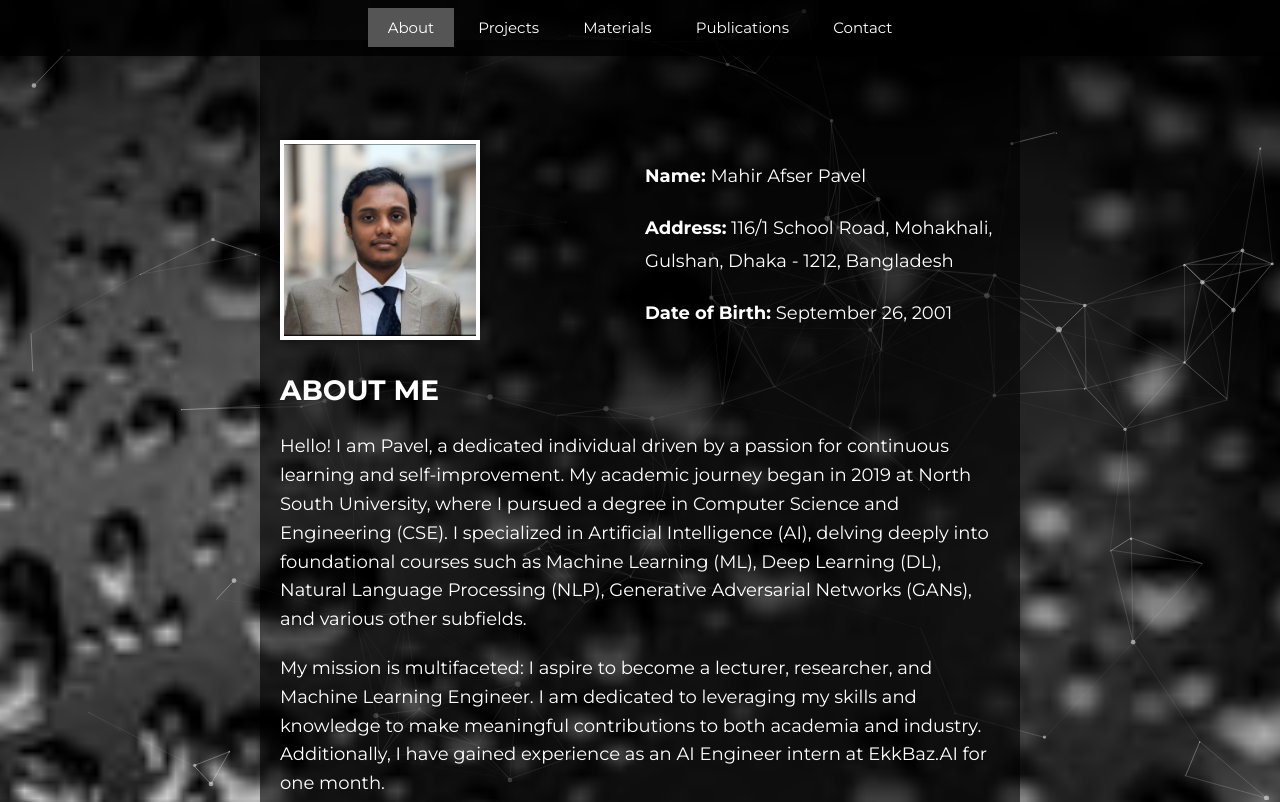
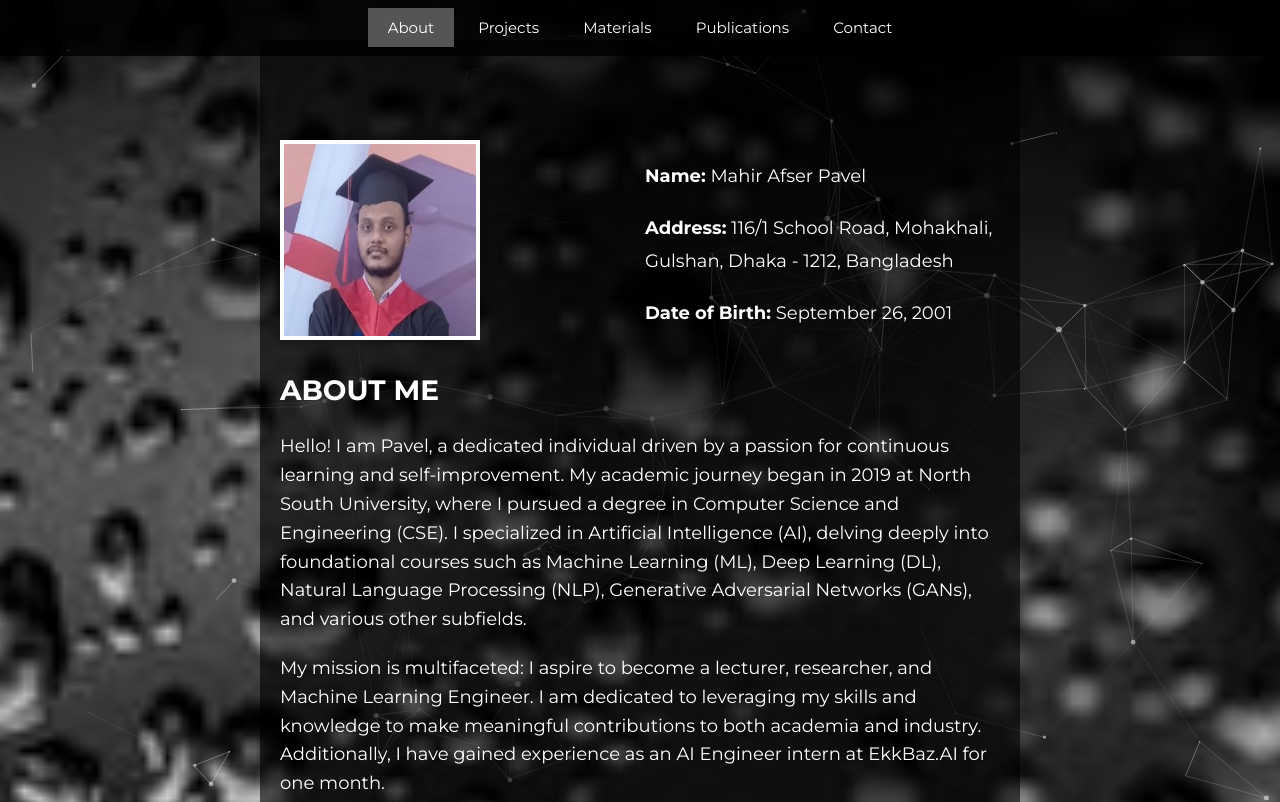
Before and after one commit to codewith-pavel/MyProfile, a plain HTML site: page index.html in a window 1280 px wide. Shown: the top 802 px of the page. Drawn offline with nearby package versions, Linux system fonts and the light colour scheme.

Commit message:
pic changed index.html

```diff
--- a/index.html
+++ b/index.html
@@ -400,7 +400,7 @@
     <div class="body-container">
         <div id="about" class="section active">
             <div class="profile-photo">
-                <img src="profile.png" alt="Profile Photo">
+                <img src="profile.jpg" alt="Profile Photo">
                 <aside>
                     <p><strong>Name:</strong> Mahir Afser Pavel</p>
                     <p><strong>Address:</strong> 116/1 School Road, Mohakhali, Gulshan, Dhaka - 1212, Bangladesh</p>
```
